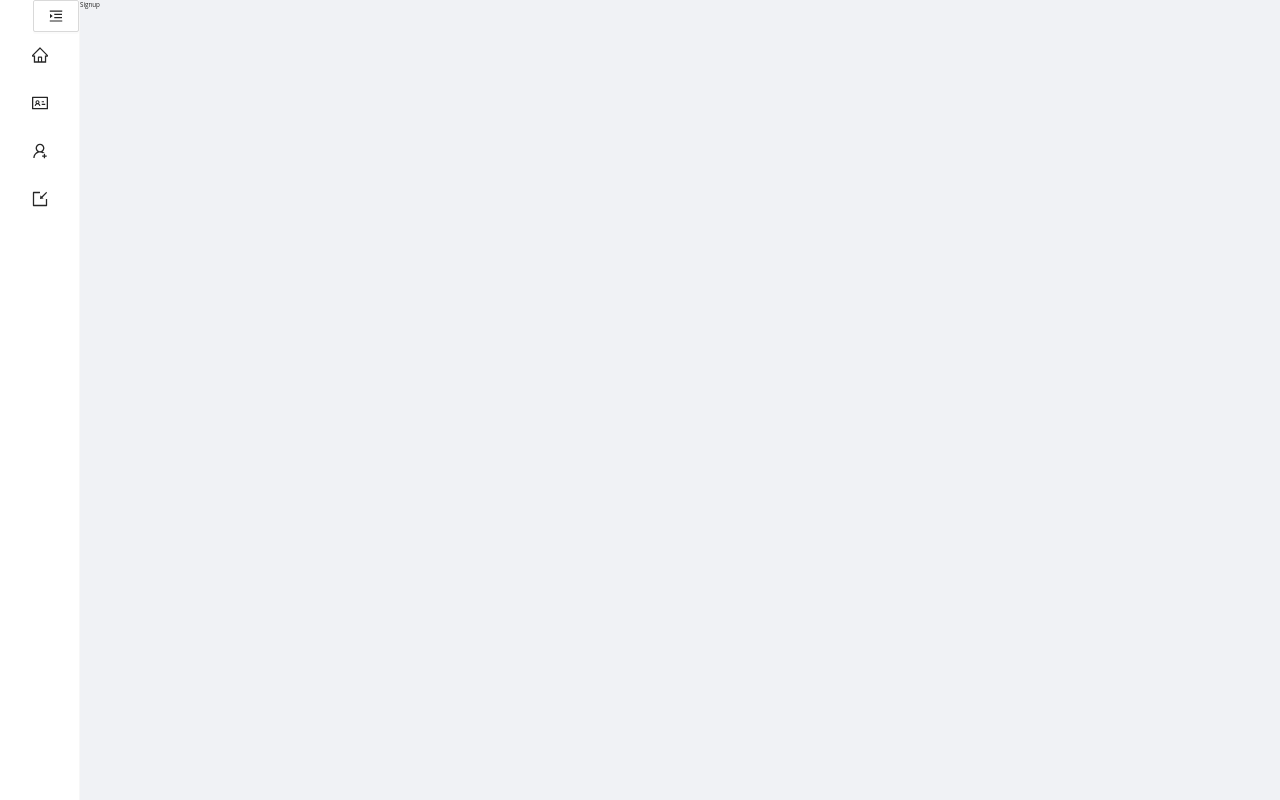
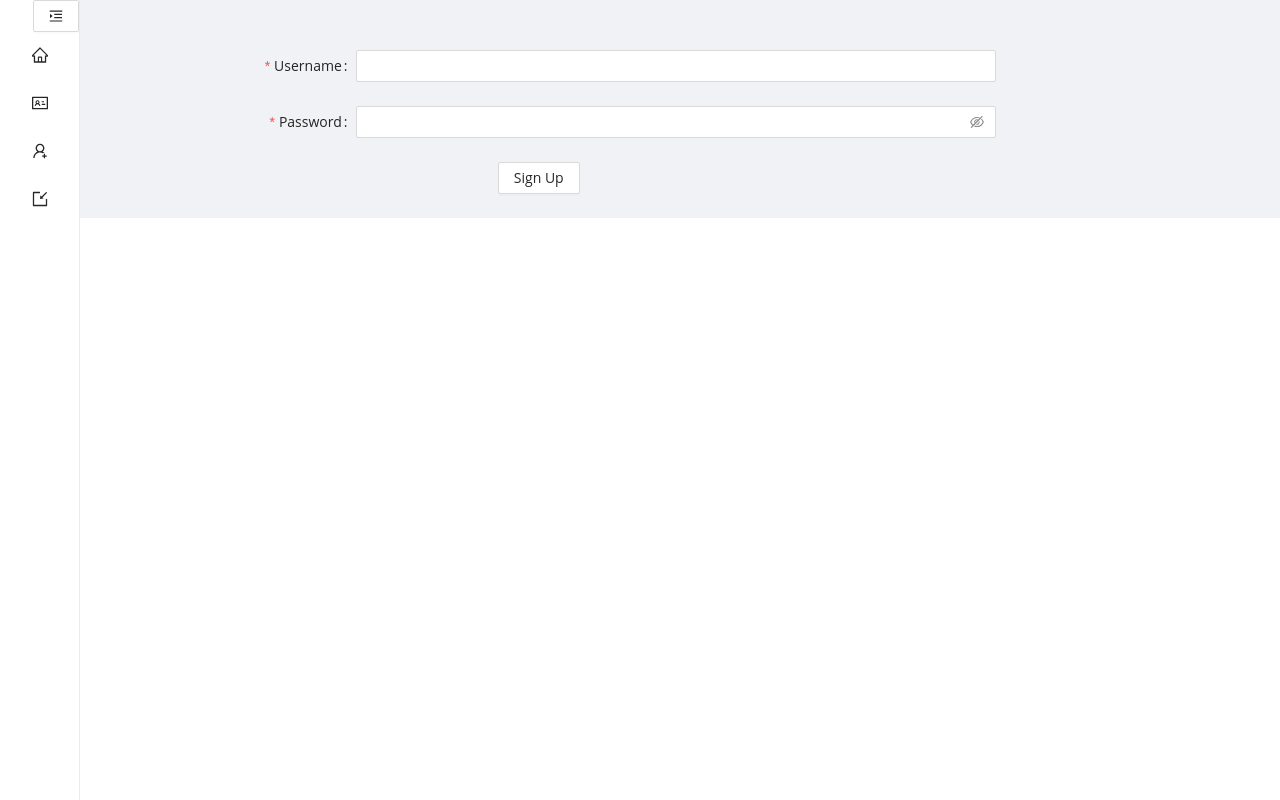
Before and after one commit to allenaxie/Pennies, a Next.js app: page /auth in a window 1280 px wide. Built offline with nearby package versions, Linux system fonts and the light colour scheme.

Commit message:
Create backdrop when nav bar is open.

```diff
--- a/components/Login/Login.module.scss
+++ b/components/Login/Login.module.scss
@@ -0,0 +1,3 @@
+.form {
+    margin-top: 5rem;
+}
--- a/components/Login/Login.tsx
+++ b/components/Login/Login.tsx
@@ -1,10 +1,50 @@
 import classes from './Login.module.scss';
+import { Form, Input, Button, Col } from 'antd';
 
 const Login = () => {
+    const onFinish = (values: any) => {
+        console.log('Success:', values);
+    };
+
+    const onFinishFailed = (errorInfo: any) => {
+        console.log('Failed:', errorInfo);
+    };
+
     return (
-        <>
-        Login
-        </>
+        <Col span={16}>
+            <Form
+                name="basic"
+                labelCol={{ span: 4 }}
+                wrapperCol={{ span: 18 }}
+                initialValues={{ remember: true }}
+                onFinish={onFinish}
+                onFinishFailed={onFinishFailed}
+                autoComplete="off"
+                className={classes.form}
+            >
+                <Form.Item
+                    label="Username"
+                    name="username"
+                    rules={[{ required: true, message: 'Please input your username!' }]}
+                >
+                    <Input />
+                </Form.Item>
+
+                <Form.Item
+                    label="Password"
+                    name="password"
+                    rules={[{ required: true, message: 'Please input your password!' }]}
+                >
+                    <Input.Password />
+                </Form.Item>
+
+                <Form.Item wrapperCol={{ offset: 8, span: 16 }}>
+                    <Button type="default" htmlType="submit">
+                        Log In
+                    </Button>
+                </Form.Item>
+            </Form>
+        </Col>
     )
 }
 
--- a/components/Navbar/Navbar.tsx
+++ b/components/Navbar/Navbar.tsx
@@ -1,6 +1,5 @@
 import classes from "./Navbar.module.scss";
 import Link  from 'next/link';
-import { Dispatch, SetStateAction } from "react";
 import {
     MenuUnfoldOutlined,
     MenuFoldOutlined,
@@ -36,22 +35,22 @@ const Navbar = ({isNavCollapsed, navToggle, isNewUser, setIsNewUser}: NavbarProp
                     {isNavCollapsed ? <MenuUnfoldOutlined/> : <MenuFoldOutlined/>}
                 </Button>
             </div>
-            <Menu.Item className={classes.menuItems} key="1" icon={<HomeOutlined />}>
+            <Menu.Item className={classes.menuItems} key="home" icon={<HomeOutlined />}>
                     <Link href="/">
                         Home
                     </Link>
             </Menu.Item>
-            <Menu.Item className={classes.menuItems} key="2" icon={<IdcardOutlined />}>
+            <Menu.Item className={classes.menuItems} key="about" icon={<IdcardOutlined />}>
                     <Link href="/about">
                         About
                     </Link>
             </Menu.Item>
-            <Menu.Item className={classes.menuItems} key="3" icon={ <UserAddOutlined /> } onClick={() => setIsNewUser(true)}>
+            <Menu.Item className={classes.menuItems} key="signup" icon={ <UserAddOutlined /> } onClick={() => setIsNewUser(true)}>
                 <Link href="/auth">
                     Sign Up
                 </Link>
             </Menu.Item>
-            <Menu.Item className={classes.menuItems} key="4" icon={<ImportOutlined />} onClick={() => setIsNewUser(false)}>
+            <Menu.Item className={classes.menuItems} key="login" icon={<ImportOutlined />} onClick={() => setIsNewUser(false)}>
                 <Link href="/auth">
                     Log In
                 </Link>
--- a/components/Signup/Signup.module.scss
+++ b/components/Signup/Signup.module.scss
@@ -0,0 +1,3 @@
+.form {
+    margin-top: 5rem;
+}
--- a/components/Signup/Signup.tsx
+++ b/components/Signup/Signup.tsx
@@ -1,11 +1,51 @@
 import classes from './Signup.module.scss';
+import { Form, Input, Button, Col } from 'antd';
 
 const Signup = () => {
+    const onFinish = (values: any) => {
+        console.log('Success:', values);
+    };
+
+    const onFinishFailed = (errorInfo: any) => {
+        console.log('Failed:', errorInfo);
+    };
+
     return (
-        <>
-        Signup
-        </>
-    )
-}
+        <Col span={16}>
+            <Form
+                name="basic"
+                labelCol={{ span: 4 }}
+                wrapperCol={{ span: 18 }}
+                initialValues={{ remember: true }}
+                onFinish={onFinish}
+                onFinishFailed={onFinishFailed}
+                autoComplete="off"
+                className={classes.form}
+            >
+                <Form.Item
+                    label="Username"
+                    name="username"
+                    rules={[{ required: true, message: 'Please input your username!' }]}
+                >
+                    <Input />
+                </Form.Item>
+
+                <Form.Item
+                    label="Password"
+                    name="password"
+                    rules={[{ required: true, message: 'Please input your password!' }]}
+                >
+                    <Input.Password />
+                </Form.Item>
+
+                <Form.Item wrapperCol={{ offset: 8, span: 16 }}>
+                    <Button type="default" htmlType="submit">
+                        Sign Up
+                    </Button>
+                </Form.Item>
+            </Form>
+        </Col>
+    );
+};
 
 export default Signup;
--- a/pages/_app.tsx
+++ b/pages/_app.tsx
@@ -4,7 +4,8 @@ import type { AppProps } from 'next/app';
 import { useState } from 'react';
 import { Layout } from 'antd';
 import { Navbar } from '../components';
-
+import Link  from 'next/link';
+import { collectAssets } from 'next/dist/build/webpack/plugins/middleware-plugin';
 
 function MyApp({ Component, pageProps }: AppProps) {
   const { Header, Footer, Sider, Content } = Layout;
@@ -27,6 +28,7 @@ function MyApp({ Component, pageProps }: AppProps) {
         <Navbar isNavCollapsed={isNavCollapsed} navToggle={navToggle} isNewUser={isNewUser} setIsNewUser={setIsNewUser}/>
       </Sider>
       <Layout>
+        {isNavCollapsed || <div className="backdrop" onClick={navToggle}></div>}
         <Component {...pageProps} isNewUser={isNewUser} setIsNewUser={setIsNewUser}/>
       </Layout>
     </Layout>
--- a/pages/auth/index.tsx
+++ b/pages/auth/index.tsx
@@ -1,15 +1,15 @@
 import {Login, Signup} from '../../components';
+import { Row, Col, Divider } from 'antd';
 
 interface LoginPageProps {
     isNewUser: boolean,
 }
 
 const LoginPage = ({isNewUser}:LoginPageProps) => {
-    console.log(isNewUser)
     return (
-        <>
+        <Row justify="center">
             {isNewUser ? <Signup/> : <Login/> }
-        </>
+        </Row>
     )
 }
 
--- a/styles/Home.module.scss
+++ b/styles/Home.module.scss
@@ -1,8 +1,9 @@
 .heroSection {
   width: 100%;
   height: 100vh;
-  margin: 4rem 0 0 0;
+  margin: 0 0 0 0;
   padding: 5rem;
+  background-color: rgb(255, 255, 255);
 
   .heroCol1 {
     display: flex;
--- a/styles/globals.scss
+++ b/styles/globals.scss
@@ -12,10 +12,30 @@ body {
 
 .siderNav {
   height: 100vh;
-  // position: fixed;
+  position: fixed;
+  z-index: 2000;
   left: 0;
   top: 0;
   bottom: 0;
   background-color: #fff;
-  border-right: .5px solid rgba(229, 229, 229, 0.3);
+  border-right: 1px solid rgba(202, 202, 202, 0.389);
 }
+
+.backdrop {
+  width: 100vw;
+  height: 100vh;
+  background-color: rgba(4, 4, 4, 0.838);
+  position: absolute;
+  left: 200px;
+  z-index:1000;
+  animation: fadeIn .3s;
+
+  @keyframes fadeIn {
+    0% {
+      opacity: 0;
+    }
+    100% {
+      opacity: 1;
+    }
+  }
+}
```
Also changed, not shown: pages/index.tsx (+12 -4 lines).
